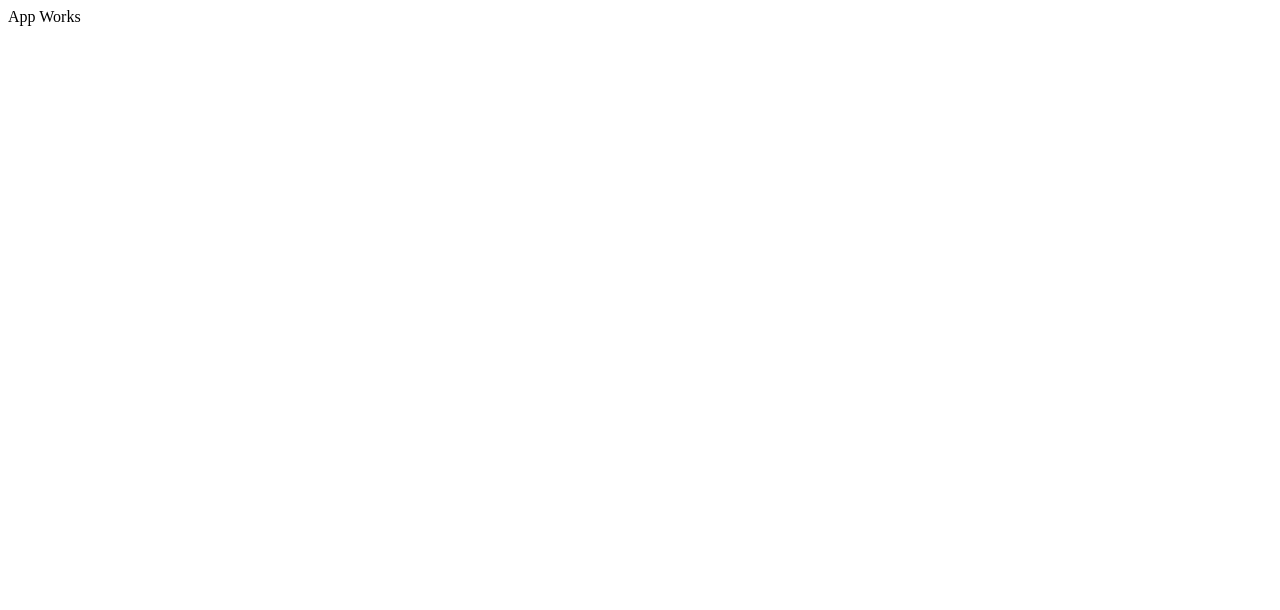
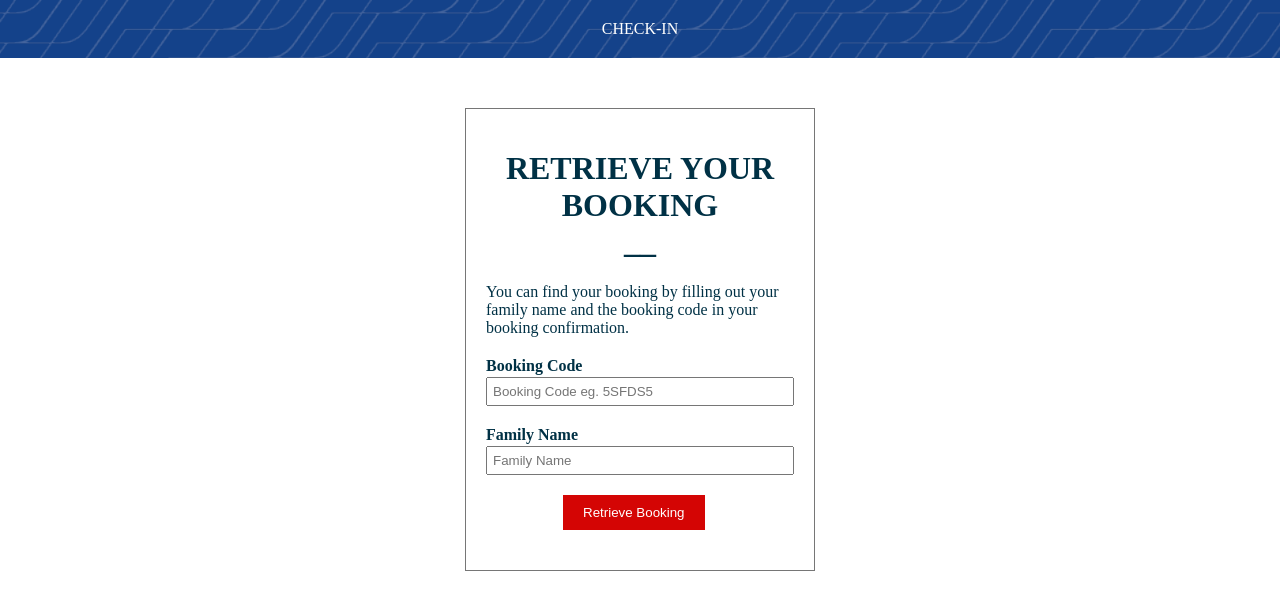
Before and after one commit to kingmahendra/AFKLM_Assignment, an Angular app in the folder assignment/: page / in a window 1280 px wide. Shown: the top 610 px of the page. Built offline with nearby package versions, Linux system fonts and the light colour scheme.

Commit message:
Added component to app

```diff
--- a/assignment/src/app/app.component.html
+++ b/assignment/src/app/app.component.html
@@ -1,3 +1,3 @@
 <div>
-  App Works
+  <app-find-trip></app-find-trip>
 </div>
--- a/assignment/src/styles.css
+++ b/assignment/src/styles.css
@@ -1 +1,9 @@
 /* You can add global styles to this file, and also import other style files */
+* {
+    box-sizing: border-box;
+}
+
+body {
+    margin: 0;
+    padding: 0;
+}
```
Also changed, not shown: assignment/src/app/app.module.ts (+6 -2 lines).
